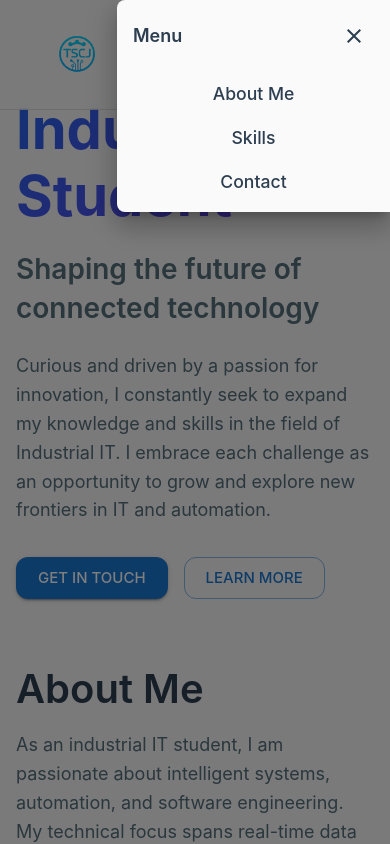
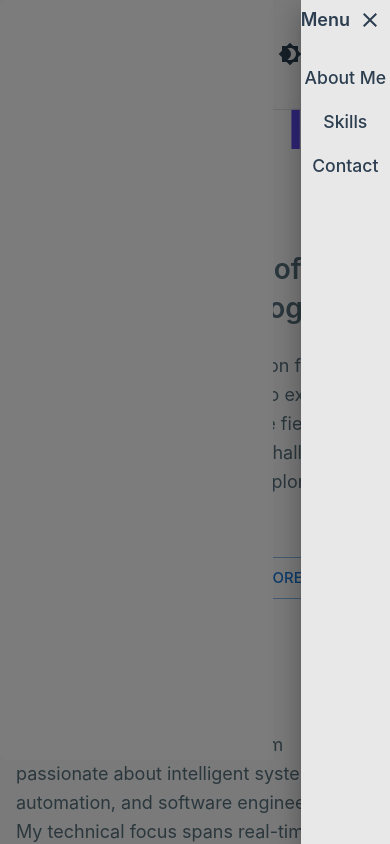
Before and after one commit to lechrisodile/Portfolio, a Next.js app: page / in a window 390 px wide. Both pictures are taken after a click on the button 338 px from the left and 54 px from the top of the page. Shown: the top 844 px of the page. Built offline with nearby package versions, Linux system fonts and the light colour scheme.

Commit message:
modif small burge

```diff
--- a/src/app/layout.tsx
+++ b/src/app/layout.tsx
@@ -10,9 +10,6 @@ const _geistMono = Geist_Mono({ subsets: ["latin"] })
 export const metadata: Metadata = {
   title: "Industrial IT Portfolio - Christan T.",
   description: "Portfolio of a third-year Industrial IT student",
-  icons: {
-    icon: "/favicon.ico",
-  },
 }
 
 export default function RootLayout({
@@ -24,7 +21,6 @@ export default function RootLayout({
     <html lang="en">
       <body className={`font-sans antialiased`}>
         <ThemeProvider>{children}</ThemeProvider>
-        {/* <Analytics /> */}
       </body>
     </html>
   )
--- a/src/app/page.tsx
+++ b/src/app/page.tsx
@@ -1,11 +1,9 @@
-'use client'
-import Image from "next/image";
+'use client';
 import { Hero } from "../components/hero";
 import { About } from "../components/about";
 import { Skills } from "../components/skills";
 import { Contact } from "../components/contact";
 import { Navigation } from "../components/navigation";
-import { use } from "react";
 
 export default function Home() {
   return (
--- a/src/components/contact.tsx
+++ b/src/components/contact.tsx
@@ -17,8 +17,6 @@ export function Contact() {
   e.preventDefault();
 
   const { name, email, message } = formData;
-
-  // Crée le mailto link
   const mailtoLink = `mailto:juniortchayep@outlook.com?subject=Contact from ${encodeURIComponent(
     name
   )}&body=${encodeURIComponent(message + "\n\nFrom: " + email)}`;
--- a/src/components/navigation.tsx
+++ b/src/components/navigation.tsx
@@ -57,7 +57,7 @@ export function Navigation() {
             src="/logobg.png"
             alt="Logo"
             width={90}   // largeur du logo
-            height={90*(408/612)}  // hauteur du logo
+            height={90 * (408 / 612)}  // hauteur du logo
             priority
           />
           <Typography
@@ -117,8 +117,7 @@ export function Navigation() {
         anchor="right"
         open={openMenu}
         onClose={() => setOpenMenu(false)}
-        PaperProps={{
-          sx: {
+        sx={{
           width: "70%",           // largeur 70% écran
           maxWidth: "300px",      // limite largeur max
           height: "auto",         // hauteur automatique selon contenu
@@ -126,7 +125,6 @@ export function Navigation() {
           borderRadius: "8px 0 0 8px", // coins arrondis gauche
           backgroundColor: darkMode ? "#1c1c2e" : "#fafafa",
           padding: "1rem",
-          },
         }}
       >
         <Box sx={{ display: "flex", justifyContent: "space-between", alignItems: "center" }}>
```
Lines whose indentation alone changed are shown as unchanged.
